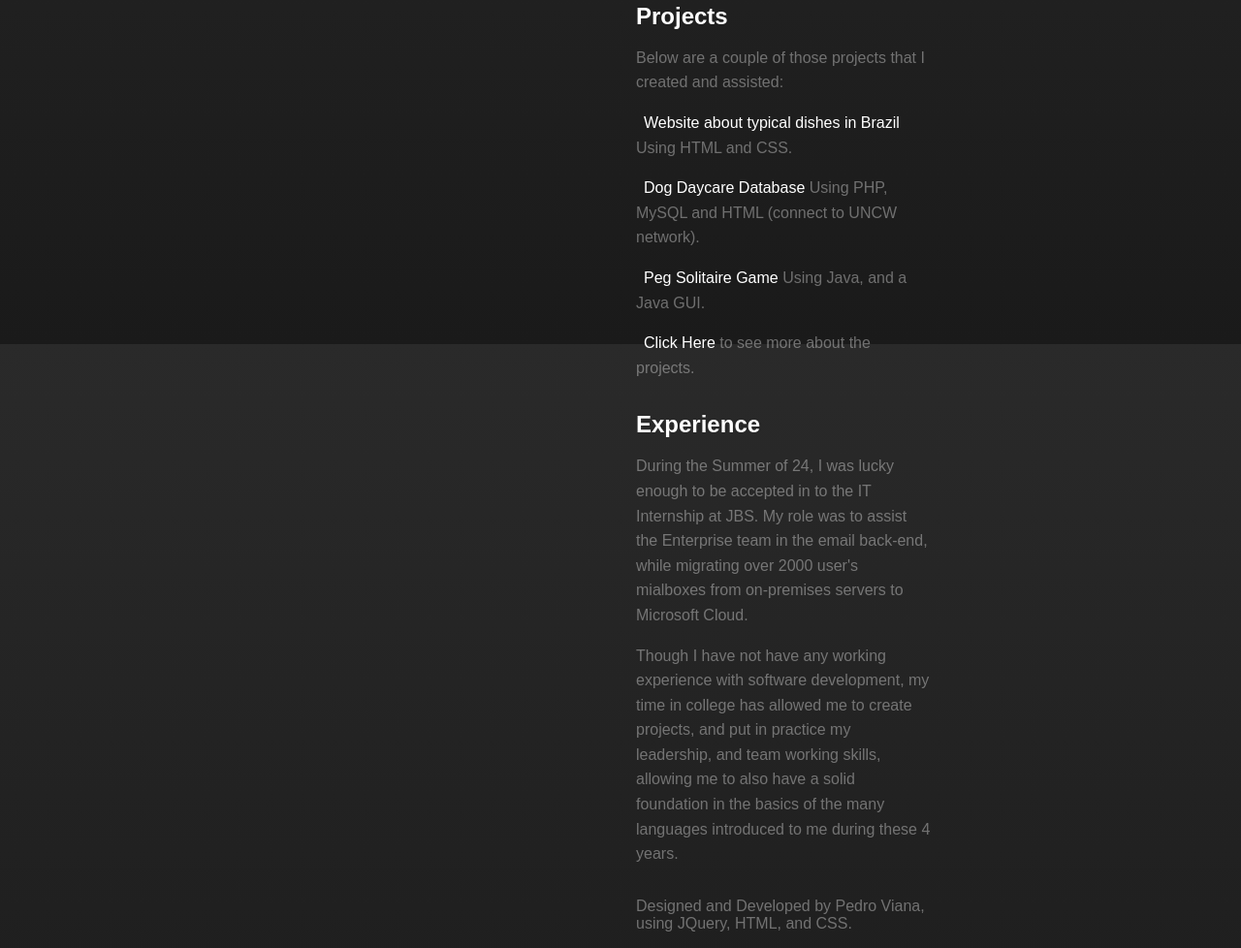
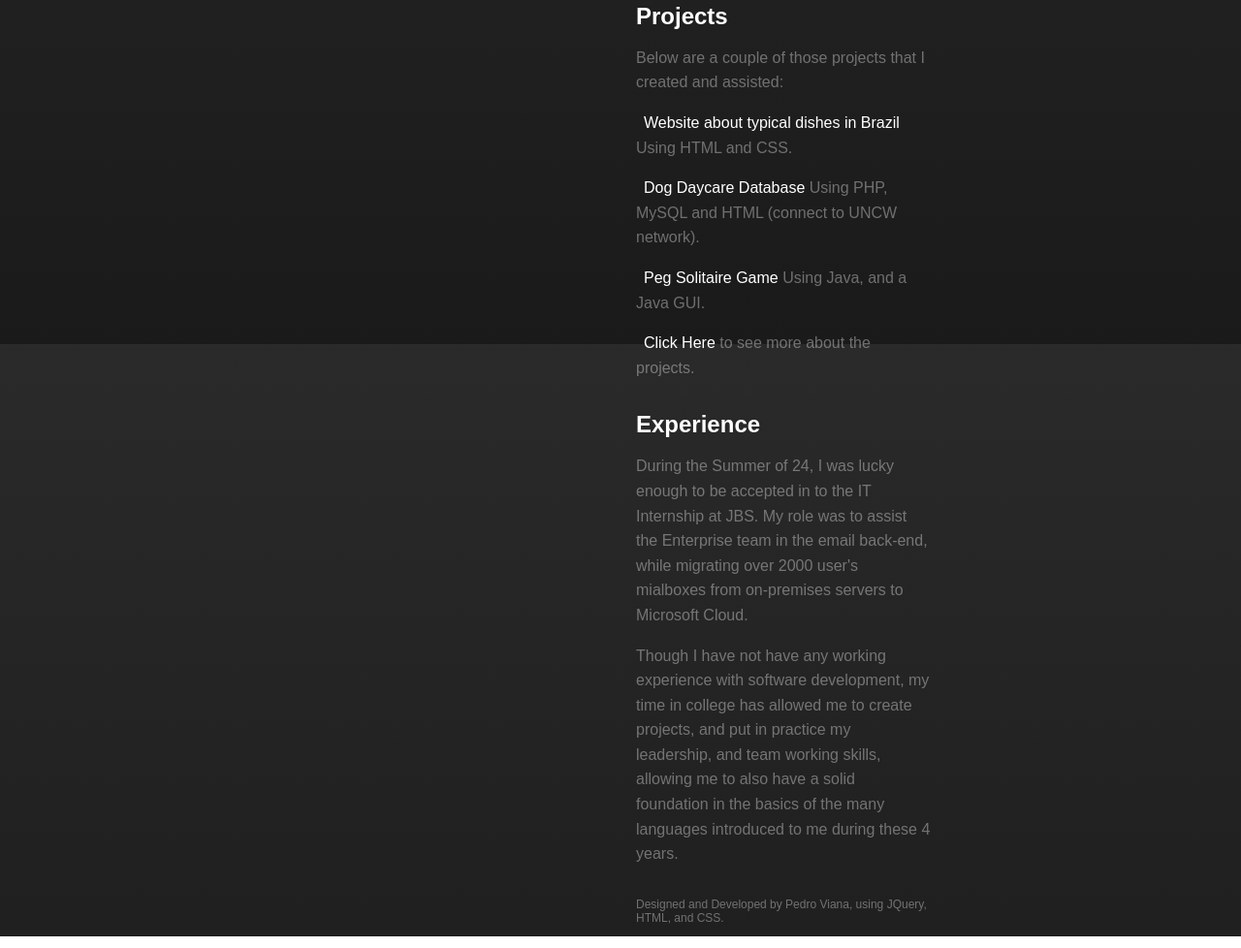
Before and after one commit to pedro-vianaa/pedro-vianaa.github.io, a plain HTML site: page index.html in a window 1280 px wide. Shown: the part 573-1551 px from the top of the page at 97% size. Drawn offline with nearby package versions, Linux system fonts and the light colour scheme; a web font is replaced by a local one.

Commit message:
Update portfolio.css

```diff
--- a/portfolio.css
+++ b/portfolio.css
@@ -170,3 +170,7 @@ a{
     padding-left: 0.5rem;
     display: inline-block;
 }
+
+footer{
+    font-size: 0.75rem;
+}
```
